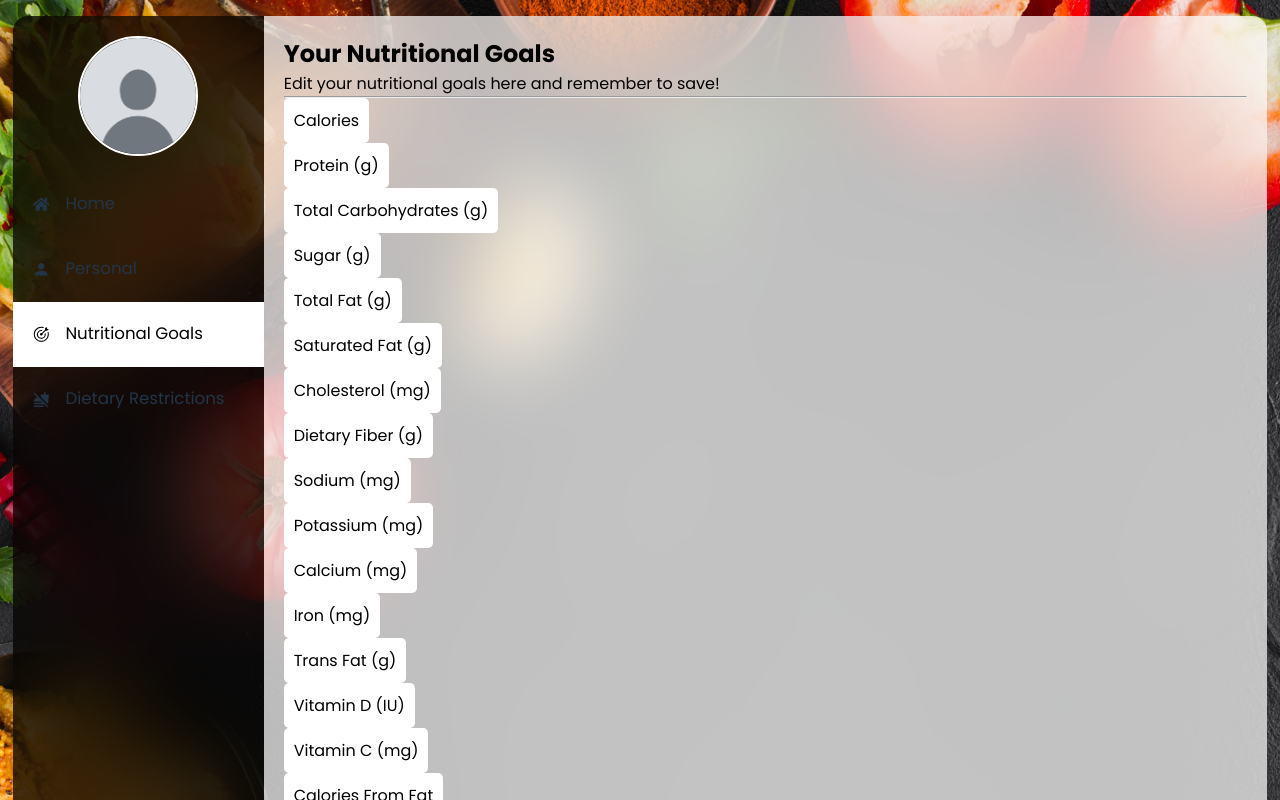
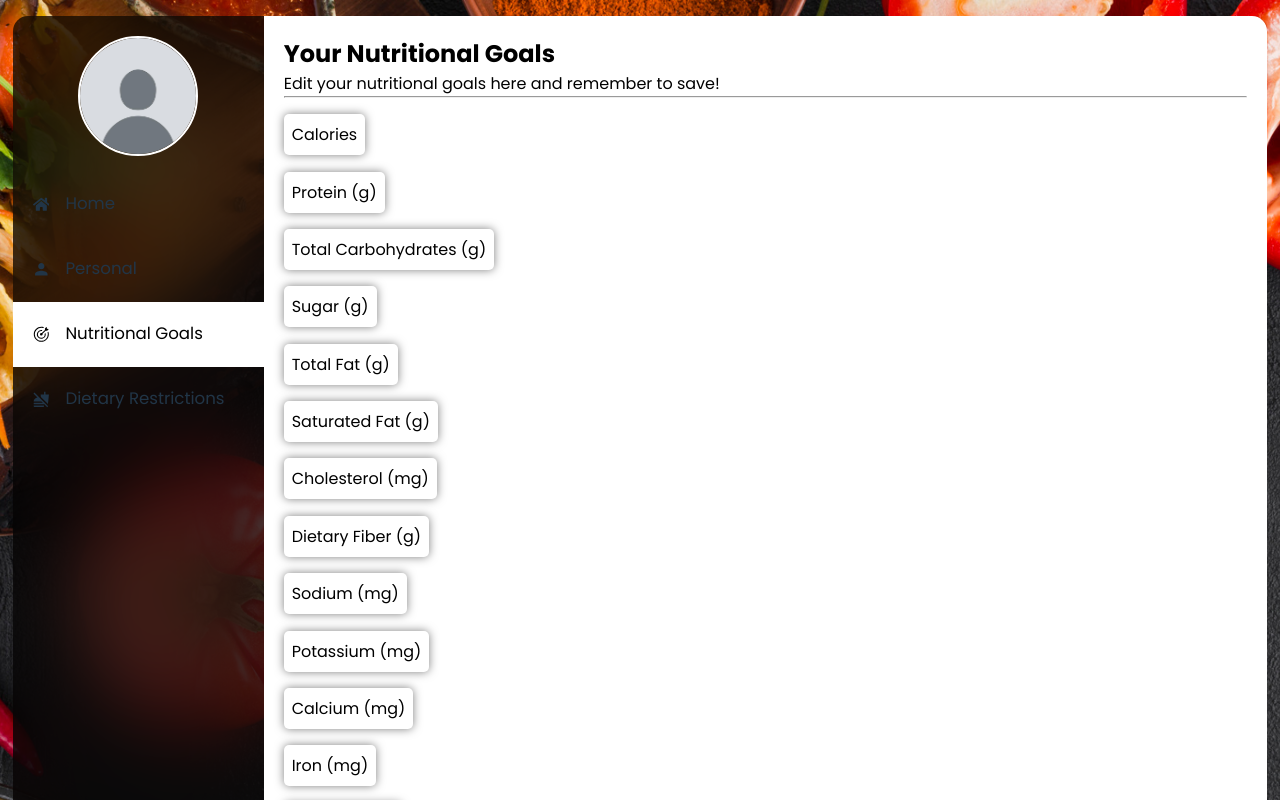
Before and after one commit to EddieTheEgg/NU-Hall, a React (Vite) app in the folder NU-Dining/: page /home in a window 1280 px wide. Both pictures are taken after a click on the item "Nutritional Goals". Shown: the top 800 px of the page. Built offline with nearby package versions, Linux system fonts and the light colour scheme.

Commit message:
Added nutritonal goal edit section for the homepage, need to connect to backend upon submitting

```diff
--- a/NU-Dining/src/components/HomePage.jsx
+++ b/NU-Dining/src/components/HomePage.jsx
@@ -11,7 +11,7 @@ import defaultAvatar from "../assets/default_avatar.jpg";
 const HomePage = () => {
     const [userProfile, setUserProfile] = useState(null);
     const [activeTab, setActiveTab] = useState('Home');
-    const [userNutritionFocus, setUserNutritionFocus] = useState([]);
+    const [userNutritionFocus, setUserNutritionFocus] = useState({});
     const [selectedNutrients, setSelectedNutrients] = useState({});
     const navigate = useNavigate();
 
@@ -42,23 +42,51 @@ const HomePage = () => {
             const parsedData = JSON.parse(storedData);
             setUserProfile(parsedData);
 
-            if (parsedData.nutritionalFocus) {
+            if (typeof parsedData.nutritionalFocus === 'object' && parsedData.nutritionalFocus !== null) {
                 setUserNutritionFocus(parsedData.nutritionalFocus);
+            } else {
+                setUserNutritionFocus({});
             }
         }
     }, []);
+
+    const handleGoalChange = (nutrient, type, value) => {
+        setUserNutritionFocus((prevFocus) => ({
+            ...prevFocus,
+            [nutrient]: {
+                ...prevFocus[nutrient],
+                [type]: value, // Update either 'min' or 'max'
+            },
+        }));
+    };
+
+    const selectedNutrientType = (nutrient) => {
+        return nutrient in userNutritionFocus;
+    };
+
+    const handleNutrientFocus = (nutrient) => {
+        setUserNutritionFocus((prevFocus) => {
+            const updatedFocus = { ...prevFocus };
+
+            if (updatedFocus[nutrient]) {
+                delete updatedFocus[nutrient];
+            } else {
+                updatedFocus[nutrient] = { min: 0, max: 0 };
+            }
+            return updatedFocus;
+        });
+    };
+
+
+
+
+
 
 
     const handleMakeMealClick = () => {
         navigate('/meal-preferences');
     };
 
-    const handleButtonClick = (nutrient) => {
-        setSelectedNutrients((prevState) => ({
-            ...prevState,
-            [nutrient]: !prevState[nutrient], // Toggle selection
-        }));
-    };
 
     const handleSubmit = () => {
 
@@ -81,6 +109,7 @@ const HomePage = () => {
                     </div>
                 );
                 case 'Nutrition':
+                    {console.log('userNutritionFocus:', userNutritionFocus)}
                     return (
                         <div>
                             <h2>Your Nutritional Goals</h2>
@@ -89,52 +118,42 @@ const HomePage = () => {
                                 <hr />
                                 {nutrients.map((nutrient) => (
                                     <div key={nutrient} className="nutrient">
-                                        {console.log(userNutritionFocus)}
-                                        {userNutritionFocus.includes(nutrient) ? (
+                                            <div className="nutrient-focused">
+                                                <button
+                                                    type="button"
+                                                    className={selectedNutrientType(nutrient) ? 'nutrient-button-active' : 'nutrient-button-nonactive'}
+                                                    onClick={() => handleNutrientFocus(nutrient)}
+                                                    >
+                                                    {nutrient}
+                                                </button>
 
-                                            // If the nutrient is in userNutritionFocus, show ranges
-                                            <div className="nutrient-focused">
-                                                <h3>{nutrient}</h3>
-                                                <div className="range-inputs visible">
-                                                    <section className="input-section-range">
+                                                <div className= {userNutritionFocus[nutrient] ? "range-inputs visible" : "range-inputs"}>
+                                                    <div className="range-pointer">▶</div>
+                                                    <section className="edit-range-section">
                                                         <label>Min:</label>
                                                         <input
                                                             type="number"
-                                                            placeholder="0"
-                                                            value={nutrition[nutrient]?.min || ""}
-                                                            onChange={(e) => handleRangeChange(nutrient, "min", e.target.value)}
+                                                            placeholder={userNutritionFocus[nutrient]?.min ?? "0"}
+                                                            value={userNutritionFocus[nutrient]?.min ?? ""}
+                                                            onChange={(e) => handleGoalChange(nutrient, "min", e.target.value)}
                                                             required
                                                         />
                                                     </section>
-                                                    <section className="input-section-range">
+                                                    <section className="edit-range-section">
                                                         <label>Max:</label>
                                                         <input
                                                             type="number"
-                                                            placeholder="0"
-                                                            value={nutrition[nutrient]?.max || ""}
-                                                            onChange={(e) => handleRangeChange(nutrient, "max", e.target.value)}
+                                                            placeholder={userNutritionFocus[nutrient]?.max ?? "0"}
+                                                            value={userNutritionFocus[nutrient]?.max ?? ""}
+                                                            onChange={(e) => handleGoalChange(nutrient, "max", e.target.value)}
+                                                            required
                                                         />
                                                     </section>
                                                 </div>
                                             </div>
-                                        ) : (
-                                            // Otherwise, display as a button
-                                            <>
-
-                                                <button
-                                                    type="button"
-                                                    className={`nutrient-button ${selectedNutrients[nutrient] ? 'active' : 'non-active'}`}
-                                                    onClick={() => handleButtonClick(nutrient)}
-                                                >
-                                                    {nutrient}
-                                                </button>
-                                            </>
-
-                                        )}
                                     </div>
                                 ))}
-                                <p>*Note: You can always edit your information in settings!</p>
-                                <button type="submit" className="submit-signupButton">Save and submit!</button>
+                                <button type="submit" className="save-nutritionGoals">Save!</button>
                             </form>
                         </div>
                     );
--- a/NU-Dining/src/styles/homePage.css
+++ b/NU-Dining/src/styles/homePage.css
@@ -15,7 +15,7 @@
 }
 
 .main-content{
-    background-color: rgba(255, 255, 255, 0.7);
+    background-color: rgba(255, 255, 255);
     backdrop-filter: blur(40px);
     color: black;
     padding: 20px;
@@ -68,3 +68,79 @@
     color: black;
     cursor: pointer
 }
+
+
+/*Nutrition Focus Page Styling*/
+
+.nutrient{
+    margin-top: 1rem;
+    margin-bottom: 1rem;
+}
+.nutrient-focused{
+    display: flex;
+    align-items: center;
+}
+
+.nutrient-button-nonactive{
+    background: white;
+    color: black;
+    padding: 0.5rem;
+    border: none;
+    cursor: pointer;
+    box-shadow: 0 0 10px rgb(3, 3, 3, 0.5);
+    border-radius: 5px;
+}
+
+.nutrient-button-active{
+    background: white;
+    color: black;
+    box-shadow: 0 0 5px rgb(3, 3, 3, 0.5);
+    padding: 0.5rem;
+    border: 2px solid rgb(0, 0, 0);
+    cursor: pointer;
+    border-radius: 5px;
+}
+
+.nutrient-button-active:hover , .nutrient-button-nonactive:hover{
+    box-shadow: 0 0 10px rgb(3, 3, 3, 0.9);
+}
+
+.range-pointer{
+    color: rgb(0, 0, 0);
+    text-shadow: 0 0 5px rgb(3, 3, 3, 0.5);
+    margin-left: 0.2rem;
+    margin-right: -0.2rem;
+    margin-top: 0.6rem;
+}
+
+.edit-range-section{
+    display:flex;
+    align-items: center;
+    background: white;
+    box-shadow: 0 0 5px rgb(3, 3, 3, 0.5);
+    padding: 0.5rem;
+    border-radius: 5px;
+}
+
+.edit-range-section input{
+    border: none;
+    border-bottom: 1px solid #000000;
+    background: transparent;
+    color: black;
+    font-size: 1rem;
+    padding: 0.2rem;
+}
+
+.edit-range-section input::placeholder{
+    color: black;
+}
+
+.save-nutritionGoals{
+    width: 100%;
+    box-shadow: 0 0 5px rgb(3, 3, 3, 0.5);
+}
+
+.save-nutritionGoals:hover{
+    text-shadow: 0 0 5px rgba(255, 255, 255, 0.9);
+    box-shadow: 0 0 10px rgb(3, 3, 3, 0.9);
+}
```
